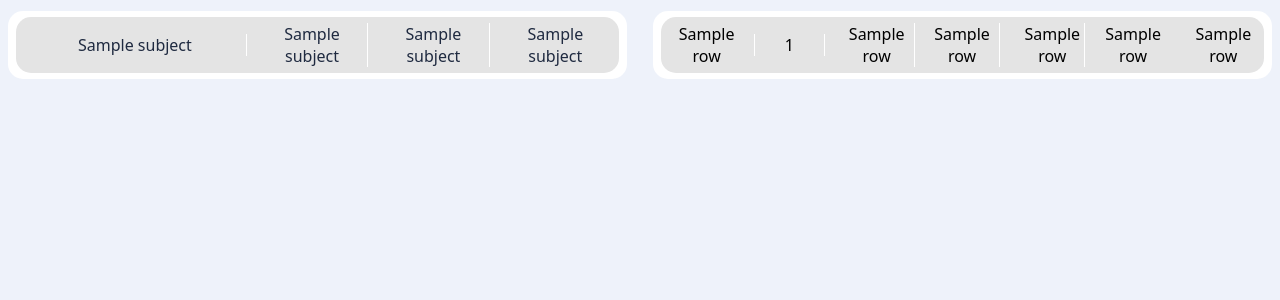
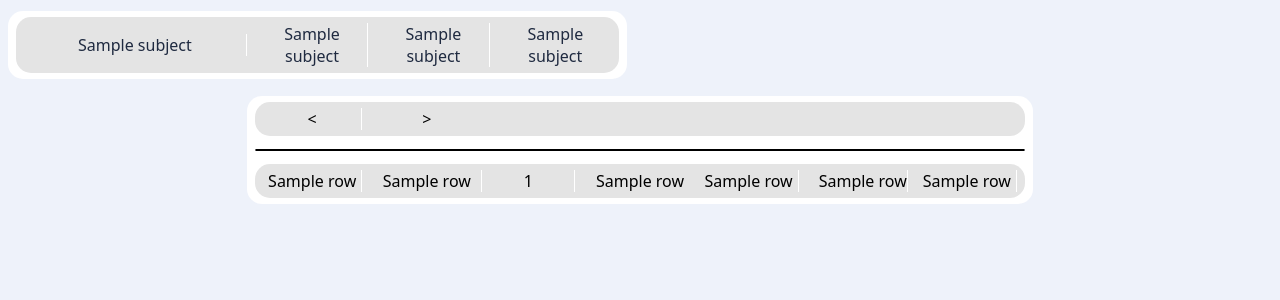
Before and after one commit to Krupicova12Kase/OpenSchoolSucks, a Flask app: template templates/home.html in a window 1280 px wide. Shown: the part 34-334 px from the top of the page. Run offline with Flask 3, Linux system fonts and the light colour scheme; the template is opened without the code that fills it: most values are stand-ins (such as "Sample title", 1, 10 or a date in 2020); parts of the project's set-up code (start-up, migrations or seed data) failed here and were passed over.

Commit message:
Formatting using autopep8 + small changes
Only first 10 grades are now displayed, preparation for pages

```diff
--- a/app.py
+++ b/app.py
@@ -4,7 +4,7 @@
 # Report any bugs at https://github.com/Krupicova12Kase/OpenSchoolSucks/issues
 ###############################
 
-#Imports
+# Imports
 import traceback
 from flask import Flask, flash, request, redirect, url_for, render_template, jsonify, session as flask_session_custom
 from flask_session import Session
@@ -23,7 +23,7 @@ load_dotenv()
 
 app = Flask(__name__)
 app.secret_key = os.environ.get('SECRET_KEY', 'default-hodnota')
-REQUEST_NAMES = ["username","password"]
+REQUEST_NAMES = ["username", "password"]
 
 # Server side session to prevent cookies from being too big to handle
 app.config["SESSION_PERMANENT"] = False
@@ -31,6 +31,8 @@ app.config["SESSION_TYPE"] = "filesystem"
 Session(app)
 
 # STUPID CERTIFICATES
+
+
 def certificates() -> None:
     print("Getting certificates...")
     psjg_certificate = get_server_certificate(("is.psjg.cz", 443))
@@ -38,7 +40,7 @@ def certificates() -> None:
     with open("certificates/psjg_chain.crt", "w") as f1:
         # Write first half from the website
         f1.write(psjg_certificate)
-        #Write second half from file (https://letsencrypt.org/)
+        # Write second half from file (https://letsencrypt.org/)
         with open("certificates/cert_end.pem", "r",) as f2:
             f1.write("\n")
             f1.write(f2.read())
@@ -48,28 +50,36 @@ def certificates() -> None:
     print("Certificates obtained successfully!")
     return
 
+
 certificates()
-certificate = os.path.join(os.path.dirname(__file__), 'certificates', 'psjg_chain.crt')
+certificate = os.path.join(os.path.dirname(
+    __file__), 'certificates', 'psjg_chain.crt')
 
 # Deletes unnecessary spaces, tabs and newlines from text
-def delete_spaces(text:str) -> str:
+
+
+def delete_spaces(text: str) -> str:
     return re.sub(r'\s+', ' ', text.strip())
 
 # Saves provided string to CSV using pandas
-def csv_to_dataframe(text:str) -> pd.DataFrame:
+
+
+def csv_to_dataframe(text: str) -> pd.DataFrame:
     df = pd.read_csv(StringIO(text), sep=';')
     return df
 
 # Get info about student from HTML
-def get_info(text:str) -> tuple:
+
+
+def get_info(text: str) -> tuple:
     sezam = []
     # Get full HTML webpage (Kdo tohle sakra dělal, kdyby to bylo na mě, tak udělám API)
     soup = BeautifulSoup(text, "html.parser")
-    for table in soup.find_all('table'): #Find all tables in the HTML file
-        if table.tr.th.text == "Předmět": #Search only for table with list of subjects
-            for tr in table.find_all('tr'): #Iterate through rows
-                for a_tag in tr.find_all('a'): #Search through links
-                    url = a_tag.get("href") #Get URL from link
+    for table in soup.find_all('table'):  # Find all tables in the HTML file
+        if table.tr.th.text == "Předmět":  # Search only for table with list of subjects
+            for tr in table.find_all('tr'):  # Iterate through rows
+                for a_tag in tr.find_all('a'):  # Search through links
+                    url = a_tag.get("href")  # Get URL from link
                     query = urlparse(url).query
                     params = parse_qs(query)
 
@@ -81,7 +91,7 @@ def get_info(text:str) -> tuple:
     # "Security" checks
     # Check if list isn't empty
     if len(sezam) == 0:
-        return ("ERROR",1)
+        return ("ERROR", 1)
 
     # Check if there aren't multiple student IDs
     studentIds = []
@@ -89,22 +99,26 @@ def get_info(text:str) -> tuple:
         if not i[0] in studentIds:
             studentIds.append(i[0])
     if len(studentIds) > 1:
-        return ("ERROR",2)
+        return ("ERROR", 2)
 
     return ("OK", student_id)
 
 # Gets subjects from HTML text
-def get_csv_subjects(text:str, fieldnames:list) -> pd.DataFrame:
+
+
+def get_csv_subjects(text: str, fieldnames: list) -> pd.DataFrame:
     df = pd.DataFrame(columns=fieldnames)
     soup = BeautifulSoup(text, "html.parser")
     try:
-        for table in soup.find_all('table'): #Find all tables in the HTML file
-            if table.tr.th.text == "Předmět": #Search only for table with list of subjects
-                for tr in table.find_all('tr'): #Iterate through rows
+        # Find all tables in the HTML file
+        for table in soup.find_all('table'):
+            if table.tr.th.text == "Předmět":  # Search only for table with list of subjects
+                for tr in table.find_all('tr'):  # Iterate through rows
                     sezam = []
-                    for i,td in enumerate(tr.find_all('td')): #Iterate through columns
+                    # Iterate through columns
+                    for i, td in enumerate(tr.find_all('td')):
                         if not td.a == None:
-                            url = td.a.get("href") #Get URL from link
+                            url = td.a.get("href")  # Get URL from link
                             query = urlparse(url).query
                             params = parse_qs(query)
                             subject_id = params.get('subjectId')[0]
@@ -114,17 +128,19 @@ def get_csv_subjects(text:str, fieldnames:list) -> pd.DataFrame:
                         if i == 3:
                             df.loc[len(df)] = sezam
 
-        return ("OK",df)
+        return ("OK", df)
     except Exception as e:
-        return ("ERROR",diagnose(soup),e)
+        return ("ERROR", diagnose(soup), e)
 
 # Calculate grade from percentage
+
+
 def znamka_from_percentage(percentage) -> int:
     if str(percentage) == "-":
         return -1
     if str(percentage)[len(percentage)-1] == "%":
         percentage = percentage[:len(percentage)-1]
-        percentage = percentage.replace(",",".")
+        percentage = percentage.replace(",", ".")
         percentage = float(percentage)
     if percentage >= 91:
         return 1
@@ -139,13 +155,15 @@ def znamka_from_percentage(percentage) -> int:
     else:
         return 0
 
-def split_percentage_and_points(text:str) -> tuple:
+
+def split_percentage_and_points(text: str) -> tuple:
     # '89,0 / 97,0 (91,75%)'
     points = text[:text.find("(")].strip()
     percentage = text[text.find("(")+1:text.find(")")].strip()
     return (percentage, points)
 
-@app.route('/',methods=["GET","POST"])
+
+@app.route('/', methods=["GET", "POST"])
 def func():
     try:
         session = requests.Session()
@@ -175,7 +193,8 @@ def func():
         # -------------------------------
 
         # Get subjects from HTML response and write them to CSV file
-        fieldnames = ["id","Předmět", "Bodové hodnocení","Známka","Výsledná známka"] #List of column names for CSV file
+        fieldnames = ["id", "Předmět", "Bodové hodnocení", "Známka",
+                      "Výsledná známka"]  # List of column names for CSV file
         subjects = get_csv_subjects(response.text, fieldnames)
         if subjects[0] == "OK":
             SubjcetList = subjects[1].values.tolist()
@@ -192,7 +211,7 @@ def func():
         flask_session_custom["subjects"] = SubjcetList
 
         # Read subjects
-        student_info = get_info(text = session.get("https://is.psjg.cz/").text)
+        student_info = get_info(text=session.get("https://is.psjg.cz/").text)
         with open("response.html", "w", encoding="utf_8") as f:
             f.write(response.text)
         if student_info[0] == "OK":
@@ -203,10 +222,10 @@ def func():
         # Results ig
         flask_session_custom["studentId"] = student_info[1]
         responseGrid = session.get("https://is.psjg.cz",
-                        params={
-                            "studentScoreGrid-id": 1,
-                            "do": "studentScoreGrid-export"
-                        })
+                                   params={
+                                       "studentScoreGrid-id": 1,
+                                       "do": "studentScoreGrid-export"
+                                   })
         print(responseGrid.status_code)
         with open("responsegrid.csv", "w", encoding="utf_8") as f:
             f.write(responseGrid.text)
@@ -216,14 +235,14 @@ def func():
         csvlist = df.values.tolist()
 
         # Add znamka to csvlist
-        for x,row in enumerate(csvlist):
+        for x, row in enumerate(csvlist):
             znamky.append(znamka_from_percentage(row[3]))
         df["Znamka"] = znamky
         csvlist = df.values.tolist()
 
-        #Get rid of nan values
-        for x,row in enumerate(csvlist):
-            for y,item in enumerate(row):
+        # Get rid of nan values
+        for x, row in enumerate(csvlist):
+            for y, item in enumerate(row):
                 if pd.isna(item):
                     csvlist[x][y] = ""
 
@@ -243,7 +262,9 @@ def func():
         print(traceback.format_exc())
         return render_template("error.html", exception=e, traceback=traceback.format_exc(), message="")
 
-#znamky
+# znamky
+
+
 @app.route('/subject/<subject_id>')
 def subject(subject_id):
     try:
@@ -257,14 +278,14 @@ def subject(subject_id):
         session.cookies.update(saved_cookies)
 
         response = session.get("https://is.psjg.cz/student/student-exam-overview",
-                            params={
-                                "studentExamOverview-examGrid-id": "1",
-                                "studentId": student_id,
-                                "subjectId": subject_id,
-                                "do": "studentExamOverview-examGrid-export"
-                            })
+                               params={
+                                   "studentExamOverview-examGrid-id": "1",
+                                   "studentId": student_id,
+                                   "subjectId": subject_id,
+                                   "do": "studentExamOverview-examGrid-export"
+                               })
 
-        #Save response to CSV
+        # Save response to CSV
         print(response.status_code)
         df = csv_to_dataframe(text=response.text)
 
@@ -272,27 +293,28 @@ def subject(subject_id):
         csvlist = df.values.tolist()
 
         # Add znamka to csvlist
-        for x,row in enumerate(csvlist):
+        for x, row in enumerate(csvlist):
             znamky.append(znamka_from_percentage(row[5]))
         df["Znamka"] = znamky
         csvlist = df.values.tolist()
 
-        #Get rid of nan values
-        for x,row in enumerate(csvlist):
-            for y,item in enumerate(row):
+        # Get rid of nan values
+        for x, row in enumerate(csvlist):
+            for y, item in enumerate(row):
                 if pd.isna(item):
                     csvlist[x][y] = ""
 
-        #flask_session_custom["znamky"] = csvlist
+        # flask_session_custom["znamky"] = csvlist
     except Exception as e:
         print(f"\n{e}\n")
         print(traceback.format_exc())
         return render_template("error.html", exception=e, traceback=traceback.format_exc(), message="")
-    return render_template("znamka.html", znamky = csvlist)
+    return render_template("znamka.html", znamky=csvlist)
 
 # -------------------------------
 # REDIRECTS
 # -------------------------------
+
 
 @app.route('/home')
 def home():
@@ -301,7 +323,7 @@ def home():
         subjects = flask_session_custom.get('subjects')
         znamky = flask_session_custom.get("znamky")
 
-        #Make sure it exists
+        # Make sure it exists
         if not subjects:
             return redirect(url_for('func'))
 
@@ -311,15 +333,17 @@ def home():
         return render_template("error.html", exception=e, traceback=traceback.format_exc(), message="")
 
     # Render the template
-    return render_template("home.html", subjects=subjects, znamky=znamky)
+    return render_template("home.html", subjects=subjects, znamky=znamky[0:10])
 
 # Portfolio
+
+
 @app.route('/portfolio')
 def portfolio():
     try:
         student_id = flask_session_custom.get('studentId')
 
-        #Make sure it exists
+        # Make sure it exists
         if not student_id:
             return redirect(url_for('func'))
     except Exception as e:
@@ -331,12 +355,14 @@ def portfolio():
     return render_template("portfolio.html")
 
 # Zkoušení
+
+
 @app.route('/zkouseni')
 def zkouseni():
     try:
         student_id = flask_session_custom.get('studentId')
 
-        #Make sure it exists
+        # Make sure it exists
         if not student_id:
             return redirect(url_for('func'))
 
@@ -347,5 +373,7 @@ def zkouseni():
 
     # Render the template
     return render_template("zkouseni.html")
+
+
 if __name__ == "__main__":
     app.run(debug=os.environ.get('DEBUG', False))
--- a/static/styles/home.css
+++ b/static/styles/home.css
@@ -110,9 +110,14 @@ body {
     padding: var(--padding);
 }
 
+/* radek-start / sloupec-start / radek-konec / sloupec-konec */
 .grid3-main {
-    grid-area: 2 / 2 / 3 / 3;
-    text-align: right;
+    grid-area: 3 / 1 / 4 / 3;
+    display: flex;
+    justify-content: center;
+    align-items: center;
+    align-self: center;
+    align-content: center;
     padding: var(--padding);
 }
 
@@ -131,7 +136,7 @@ body {
 .grid-znamka {
     display: grid;
     grid-template-columns: 1fr 1fr 1fr 1fr 1fr 1fr 1fr;
-    grid-template-rows: auto;
+    grid-template-rows: 1fr;
     grid-column-gap: 10px;
     grid-row-gap: 5px;
     background-color: #e4e4e4;
@@ -143,7 +148,7 @@ body {
 
 .grid-znamka-1 {
     /*znamka*/
-    grid-area: 1 / 3 / 2 / 4;
+    grid-area: 1/1/2/2;
     box-sizing: border-box;
     display: flex;
     justify-content: center;
@@ -153,7 +158,7 @@ body {
 
 .grid-znamka-2 {
     /*datum*/
-    grid-area: 1 / 2 / 2 / 3;
+    grid-area: 1 / 3 / 2 / 4;
     box-sizing: border-box;
     border-right: var(--borders);
     border-left: var(--borders);
@@ -162,18 +167,18 @@ body {
 
 .grid-znamka-3 {
     /*název*/
-    grid-area: 1 / 1 / 2 / 2;
+    grid-area: 1 / 4 / 2 / 5;
 }
 
 .grid-znamka-4 {
     /*procenta*/
-    grid-area: 1 / 4 / 2 / 5;
+    grid-area: 1 / 5 / 2 / 6;
     border-right: var(--borders);
 }
 
 .grid-znamka-5 {
     /*body*/
-    grid-area: 1 / 5 / 2 / 6;
+    grid-area: 1 / 6 / 2 / 7;
     border-right: var(--borders);
     padding-left: 10px;
     height: auto;
@@ -181,11 +186,13 @@ body {
 
 .grid-znamka-6 {
     /*popis*/
-    grid-area: 1 / 6 / 2 / 7;
+    grid-area: 1 / 7 / 2 / 8;
+    border-right: var(--borders);
 }
 
 .grid-znamka-7 {
-    grid-area: 1 / 7 / 2 / 8;
+    /* předmět */
+    grid-area: 1 / 2 / 2 / 3;
     padding-left: 10px;
     height: auto;
 }
@@ -263,39 +270,42 @@ body {
     }
 
     /* grid with grades */
-    /*
+
     .grid-znamka {
-        grid-template-columns: 1fr 1fr 1fr auto auto auto;
-        grid-template-rows: 1fr 1fr;
+        grid-template-columns: 1fr 1fr 1fr;
+        grid-template-rows: 1fr 1fr 1fr 1fr;
     }
 
     .grid-znamka-1 {
-        grid-area: 1 / 1 / 3 / 2;
+        grid-area: 1 / 1 / 4 / 2;
         font-size: xx-large;
         border-right: var(--borders);
     }
 
     .grid-znamka-2 {
-        grid-area: 3 / 1 / 4 / 2;
+        grid-area: 4 / 1 / 5 / 2;
         border-left: 0px;
     }
 
     .grid-znamka-3 {
-        grid-area: 1 / 2 / 2 / 4;
+        grid-area: 2 / 2 / 3 / 4;
         border-right: 0px;
     }
 
     .grid-znamka-4 {
-        grid-area: 2 / 2 / 3 / 3;
+        grid-area: 3 / 2 / 4 / 3;
     }
 
     .grid-znamka-5 {
-        grid-area: 2 / 3 / 3 / 4;
+        grid-area: 3 / 3 / 4 / 4;
         border-right: 0px
     }
 
     .grid-znamka-6 {
-        grid-area: 3 / 2 / 4 / 4;
+        grid-area: 2 / 1 / 4 / 2;
     }
-    */
+
+    .grid-znamka-7 {
+        grid-area: 1 / 1 / 2 / 4;
+    }
 }
--- a/templates/error.html
+++ b/templates/error.html
@@ -11,7 +11,7 @@
 <body>
     <h1>Máťa něco pokazil...</h1>
     <br>
-    {{ message }}
+    <div style="color: red;">{{ message }}</div>
     <h3>Chyba:</h3><br>
     <code>{{ exception }}</code>
     <h3>Detaily (stack trace):</h3><br>
--- a/templates/home.html
+++ b/templates/home.html
@@ -19,7 +19,9 @@
                 {% for i in subjects %}
                 <a href="{{ url_for('subject', subject_id=i[0]) }}">
                     <div class="grid">
-                        <div class="grid1">{{i[1]}}<hr class="hr-display"></div>
+                        <div class="grid1">{{i[1]}}
+                            <hr class="hr-display">
+                        </div>
                         <div class="grid2">{{i[2]}}</div>
                         <div class="grid3">{{i[4]}}</div>
                         <div class="grid4">{{i[5]}}</div>
@@ -30,15 +32,27 @@
         </div>
         <div class="grid3-main">
             <div class="container">
+                <div class="grid-znamka">
+                    <div class="grid-znamka-1"> < </div> <!-- známka -->
+                    <div class="grid-znamka-7"> > </div> <!-- předmět -->
+                    <div class="grid-znamka-2"></div> <!-- datum -->
+                    <div class="grid-znamka-3"></div> <!-- název -->
+                    <div class="grid-znamka-4"></div> <!-- procenta -->
+                    <div class="grid-znamka-5"></div> <!-- body -->
+                    <div class="grid-znamka-6"></div> <!-- popis -->
+
+                </div>
+                <hr style="width: 100%; border: 1px solid black; border-radius: 5px;">
+                <!-- datum, název, předmět, procenta, body, popis, známka -->
                 {%for row in znamky%}
                 <div class="grid-znamka">
-                    <div class="grid-znamka-1">{{row[1]}}</div>
-                    <div class="grid-znamka-2">{{row[0]}} </div>
-                    <div class="grid-znamka-3">{{row[2]}}</div>
-                    <div class="grid-znamka-4">{{row[6]}}</div>
-                    <div class="grid-znamka-5">{{row[3]}}</div>
-                    <div class="grid-znamka-6">{{row[4]}}</div>
-                    <div class="grid-znamka-7">{{row[5]}}</div>
+                    <div class="grid-znamka-1">{{row[6]}}</div> <!-- známka -->
+                    <div class="grid-znamka-2">{{row[0]}}</div> <!-- datum -->
+                    <div class="grid-znamka-3">{{row[1]}}</div> <!-- název -->
+                    <div class="grid-znamka-4">{{row[3]}}</div> <!-- procenta -->
+                    <div class="grid-znamka-5">{{row[4]}}</div> <!-- body -->
+                    <div class="grid-znamka-6">{{row[5]}}</div> <!-- popis -->
+                    <div class="grid-znamka-7">{{row[2]}}</div> <!-- předmět -->
                 </div>
                 {%endfor%}
             </div>
```
Also changed, not shown: static/styles/index.css (+13 -8 lines), templates/znamka.html (line endings or trailing spaces).
